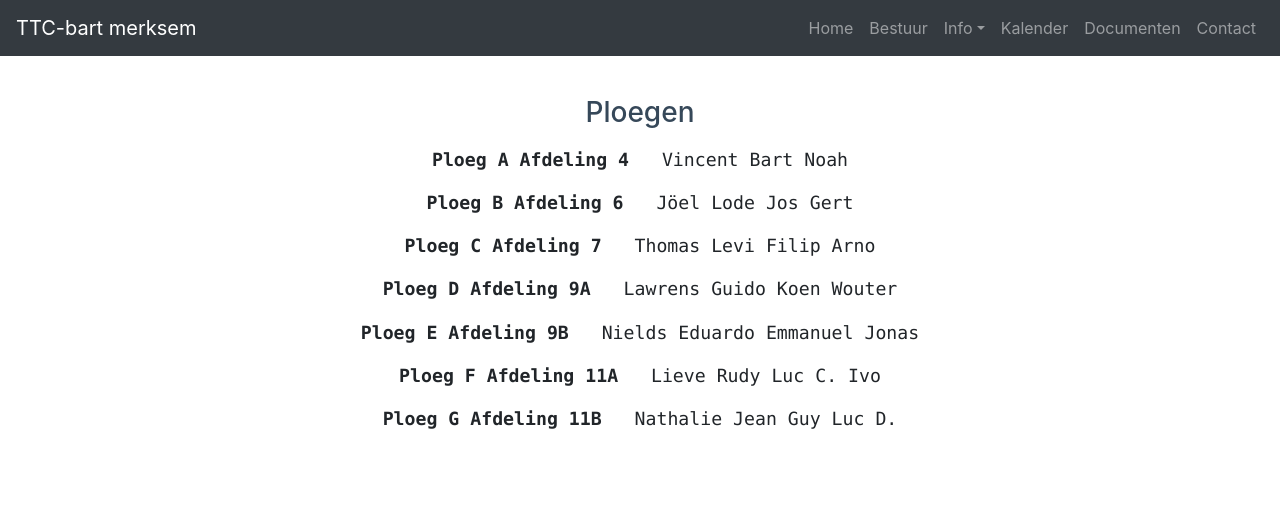
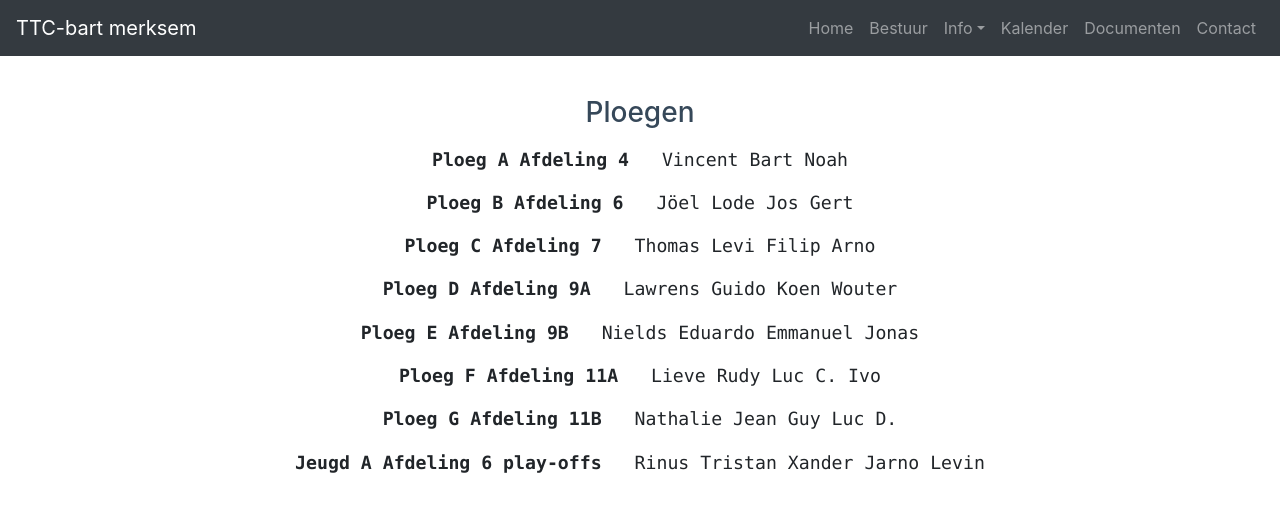
Before and after one commit to bartbiemans/ttc-bart, a React (Create React App) app: page /ploegen in a window 1280 px wide. Shown: the top 512 px of the page. Built offline with nearby package versions, Linux system fonts and the light colour scheme.

Commit message:
add new team

```diff
--- a/src/components/teams/Teams.tsx
+++ b/src/components/teams/Teams.tsx
@@ -15,6 +15,7 @@ export const Teams = () => {
                         <pre><b>Ploeg E Afdeling 9B  </b> Nields Eduardo Emmanuel Jonas</pre>
                         <pre><b>Ploeg F Afdeling 11A  </b> Lieve Rudy Luc C. Ivo</pre>
                         <pre><b>Ploeg G Afdeling 11B  </b> Nathalie Jean Guy Luc D.</pre>
+                        <pre><b>Jeugd A Afdeling 6 play-offs  </b> Rinus Tristan Xander Jarno Levin</pre>
                     </div>
                 </Col>
             </Row>
```
